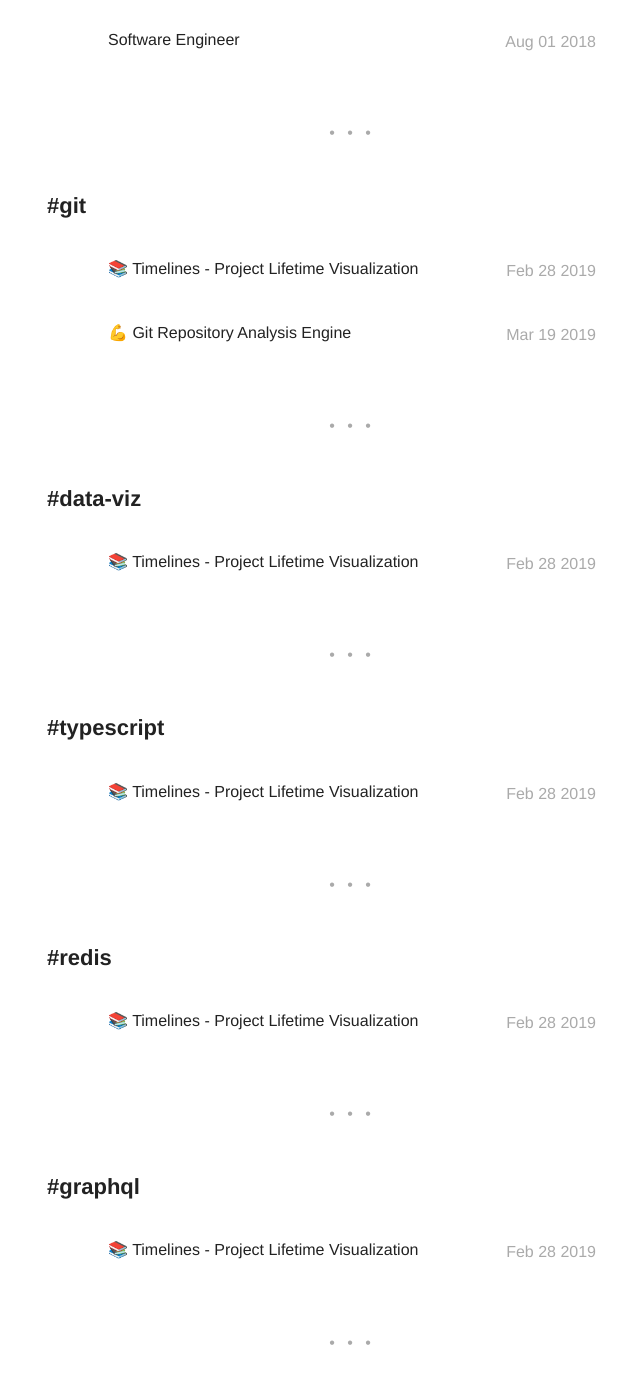
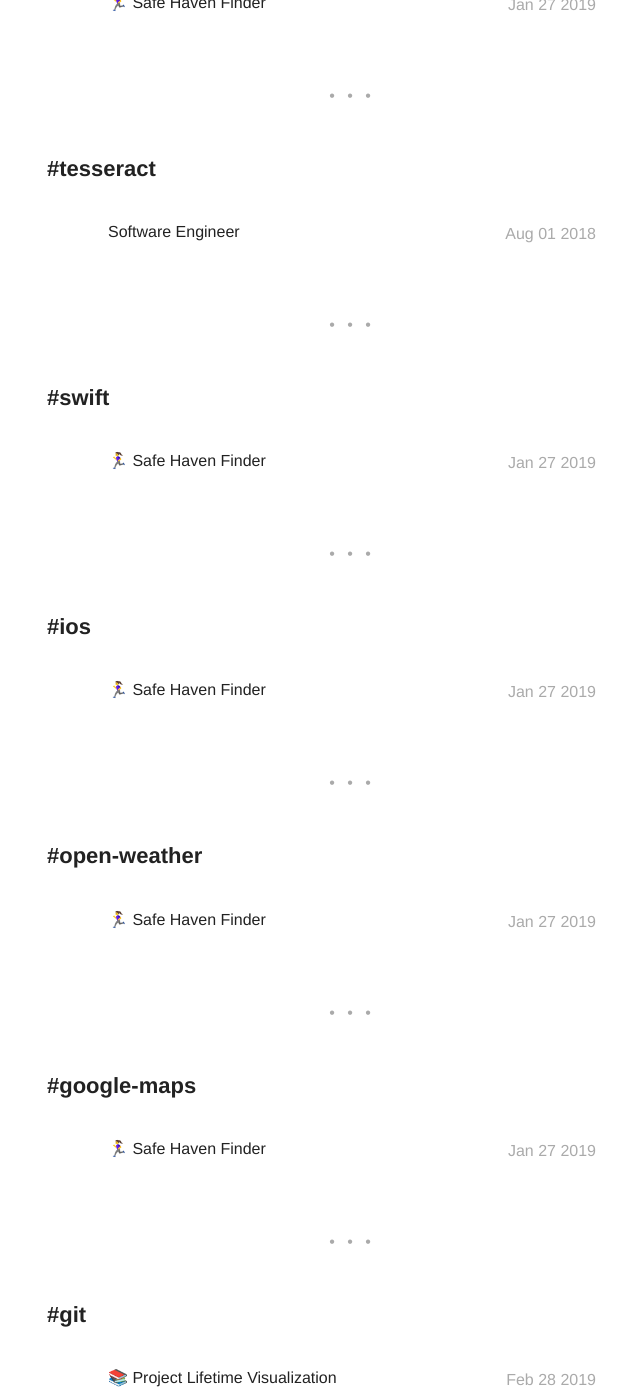
Before and after one commit to bobheadxi/bobheadxi.github.io, a Jekyll site: the page built from tags.html, in a window 1280 px wide and 1400 px high, scrolled down 11390 px. Shown: the whole window, without its empty margins (288-928 px from the left). Built offline with Jekyll 4.4.1, drawn with Linux system fonts in a browser that asks for light colours; emoji names are drawn with the system emoji font; some of the changed text lies outside the part shown.

Commit message:
add open-now

```diff
--- /dev/null
+++ b/_posts/2019-1-27-open-now.md
@@ -0,0 +1,68 @@
+---
+title: ":running_woman: Safe Haven Finder"
+layout: post
+date: 2019-01-27 12:19
+tag:
+- hackathon
+- golang
+- swift
+- ios
+- grpc
+- open-weather
+- google-maps
+image: ""
+headerImage: false
+open_source: true
+hidden: true # don't count this post in blog pagination
+description: "<i>Open Now</i> - find contextually-aware safe havens on your way home"
+category: open-source
+author: robert
+star: false
+externalLink: false
+badges:
+- <img src="https://img.shields.io/badge/nwhacks-2019-06C1C0.svg" />
+- <img src="https://img.shields.io/badge/deploying%20with-inertia-blue.svg" />
+---
+
+<p align="center">
+    <img src="https://d2mxuefqeaa7sj.cloudfront.net/s_9F0478D1939B0C435022576E1F89ED1356C2DF6B99A31B0A12A93FD25CEB1199_1548619850643_final-open-now-banner.png" width="100%" />
+</p>
+
+<p align="center">
+    <a href="https://github.com/launchpals/open-now">
+        <img src="https://img.shields.io/badge/github-open--now-blue.svg?style=for-the-badge" alt="GitHub Repository"/>
+    </a>
+</p>
+
+<p align="center">
+    <a href="https://devpost.com/software/open-now-ilb9qc">
+      <img src="https://img.shields.io/badge/nwhacks-2019-06C1C0.svg" />
+    </a>
+    <img src="https://img.shields.io/github/contributors/launchpals/open-now.svg" />
+    <a href="https://github.com/ubclaunchpad/inertia">
+      <img src="https://img.shields.io/badge/deploying%20with-inertia-blue.svg" />
+    </a>
+</p>
+
+*Open Now* presents a simple, easy-to-parse interface that immediately shows
+you with a number of options for reaching the nearest accessible safe haven, as
+recommended based on contextual data, in a sleek mobile application.
+
+## Features
+
+* Quick, at-a-glance overview of possible routes nearby safe havens and destinations
+* Intelligent suggestions based on contextual data such as your current and predicted trajectory, public transit mode, walking pace, and weather
+* Detailed, turn-by-turn directions and destination details just a tap away
+* Dark theme optimized for night-time environments
+
+<p align="center">
+    <img src="https://i.imgur.com/6xI8tBN.png" width="100%" />
+</p>
+
+## How we built it
+
+*Open Now* is an iOS app built in Swift, backed by a server written in Golang that powers our intelligent point-of-interest recommendations. The app and the server communicates using protocol buffers to serialize data transfer over Google’s remote procedure call framework, gRPC.
+
+The server communicates with open-source public transit databases as well as the Google Maps Platform to generate recommendations, and is hosted using [Inertia](https://github.com/ubclaunchpad/inertia) — a continuous deployment tool that we previously built — to handle automated updates on our cloud instance.
+
+<br />
```
Also changed, not shown: _posts/2018-1-7-borrow-me.md (+1 -1 lines), _posts/2019-2-28-timelines.md (+2 -2 lines).
